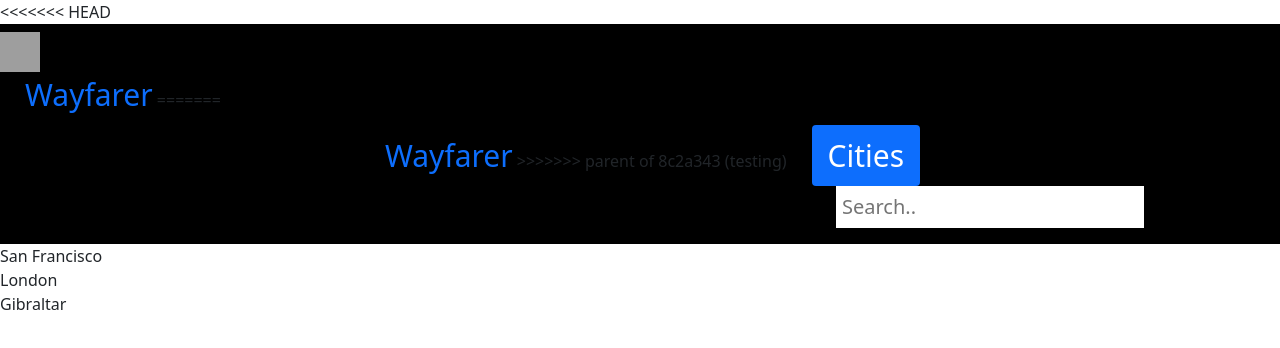
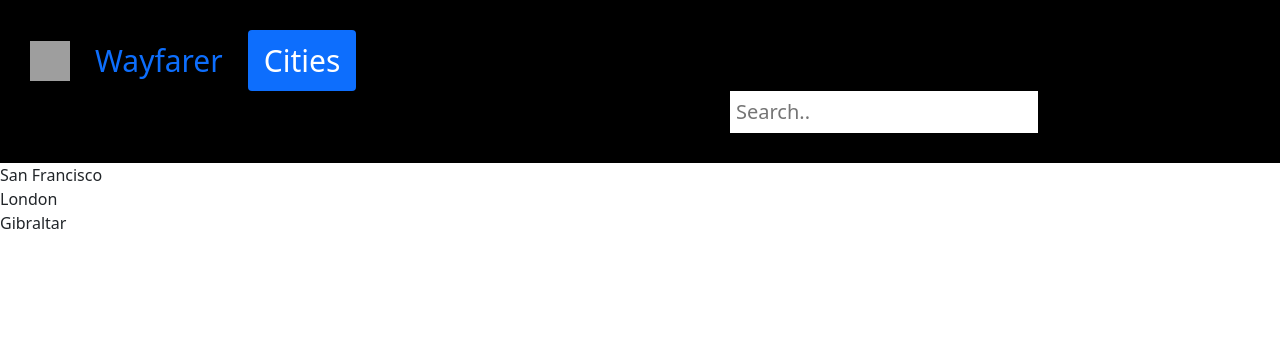
Before and after one commit to dthomason224/Wayfarer, an Angular app: page /cities in a window 1280 px wide. Shown: the top 348 px of the page. Built offline with nearby package versions, Linux system fonts and the light colour scheme; grey boxes are pictures that could not be loaded.

Commit message:
deleted comment causing error

```diff
--- a/src/app/navbar/navbar.component.css
+++ b/src/app/navbar/navbar.component.css
@@ -1,6 +1,5 @@
 .navbar {
   background-color: black;
-<<<<<<< HEAD
   padding: 30px;
 }
 
@@ -39,6 +38,3 @@ transform: scale(1.2);
     font-size: 20px;
 
 }
-=======
-}
->>>>>>> parent of 8c2a343 (testing)
--- a/src/app/navbar/navbar.component.html
+++ b/src/app/navbar/navbar.component.html
@@ -1,15 +1,9 @@
-<<<<<<< HEAD
 <ul ngbNav #nav="ngbNav" class="navbar justify-content-start nav-pills">
   <li>
     <img id="logo" src="../../assets/images/logo.png">
   </li>
   <li>
     <a id="wayfarer-link" routerLink="/">Wayfarer</a>
-=======
-<ul ngbNav #nav="ngbNav" class="navbar justify-content-center nav-pills">
-  <li>
-    <a routerLink="/">Wayfarer</a>
->>>>>>> parent of 8c2a343 (testing)
   </li>
   <li ngbNavItem>
     <a ngbNavLink routerLink="/cities">Cities</a>
```
